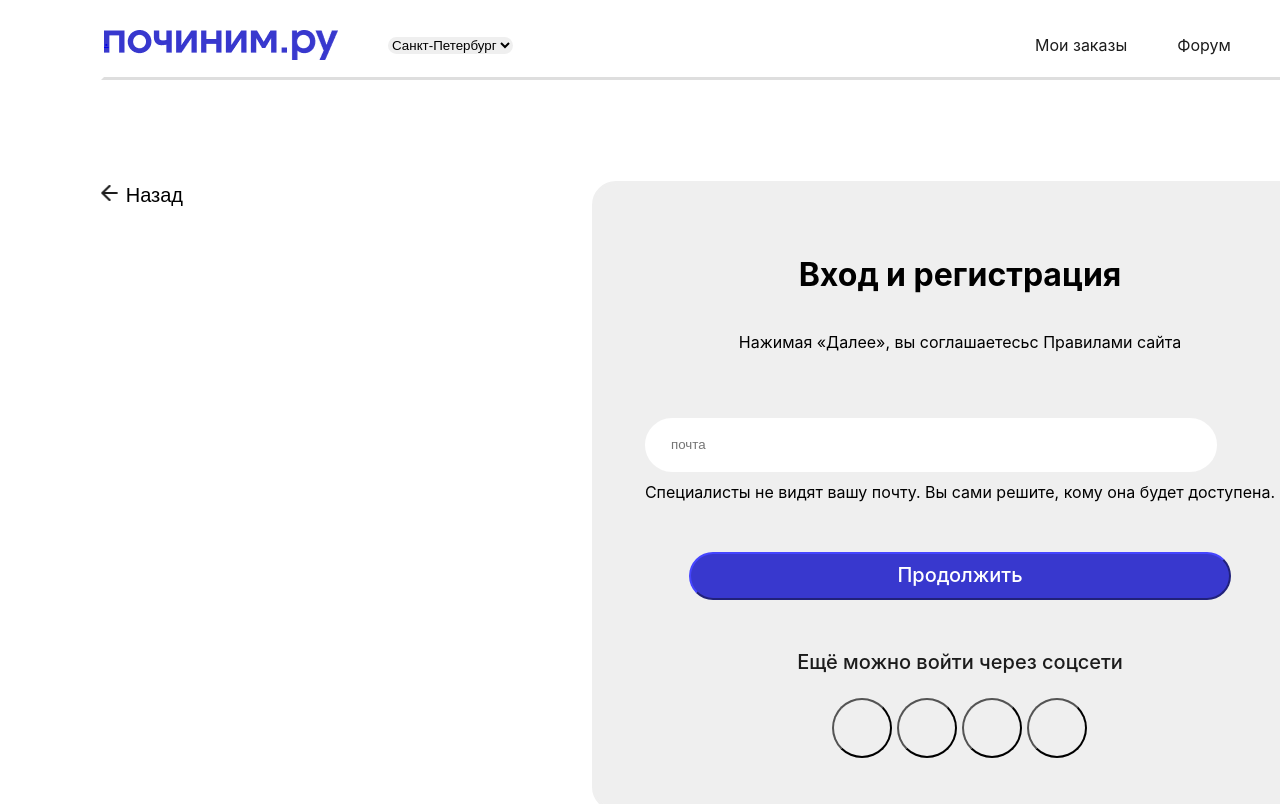
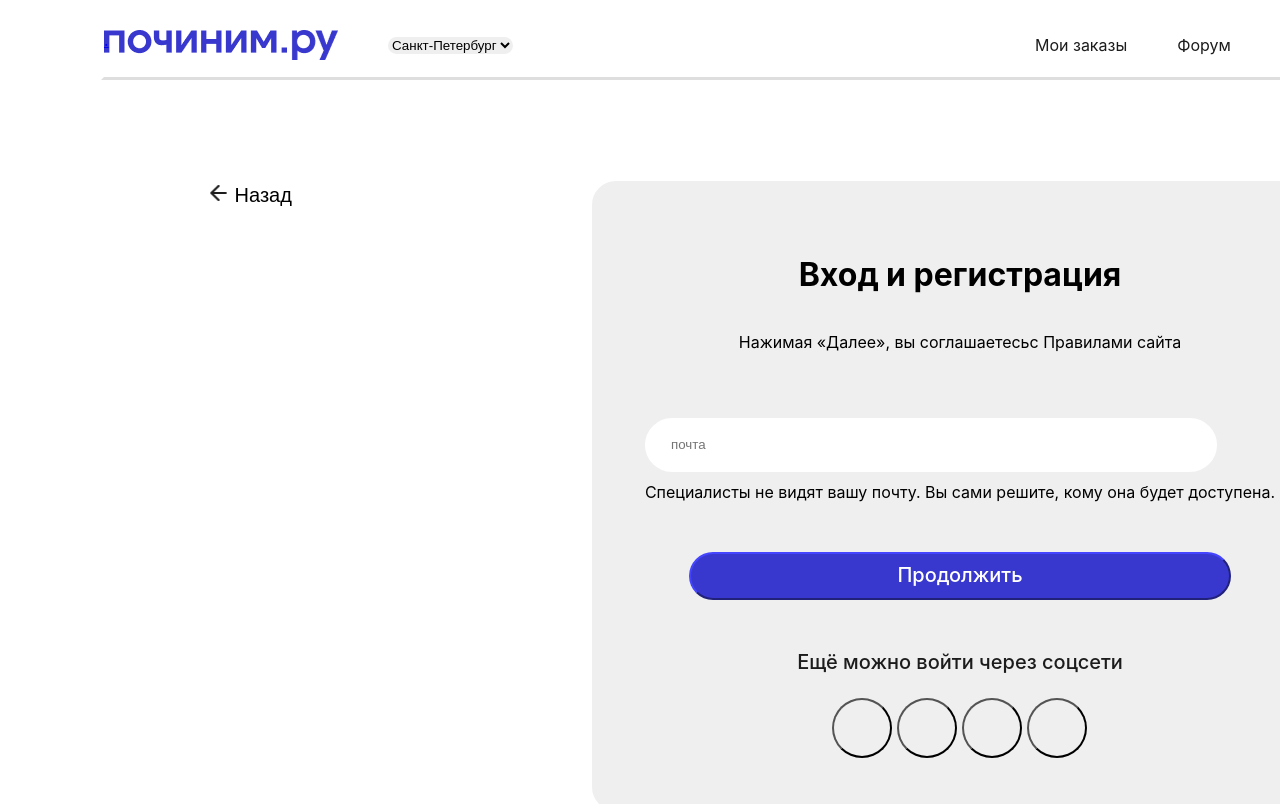
Before and after one commit to denisYakub/Pochinim.ru, a React (Create React App) app in the folder client/pochinim.ru/: page /SignInUp in a window 1280 px wide. Shown: the top 804 px of the page. Built offline with nearby package versions, Linux system fonts and the light colour scheme.

Commit message:
fixinf back-button position, adding text in loader

```diff
--- a/client/pochinim.ru/src/components/Loader/Loader.css
+++ b/client/pochinim.ru/src/components/Loader/Loader.css
@@ -7,6 +7,8 @@
     height: 100vh;
     background: var(--color-secondary-grey50);
     display: flex;
+    flex-direction: column;
+    gap: 10px;
     justify-content: center;
     align-items: center;
 }
@@ -15,3 +17,8 @@
     width: 120px;
     height: 120px;
 }
+
+.loader-text{
+    font-size: 40px;
+    color: var(--color-main-wihite);
+}
--- a/client/pochinim.ru/src/components/Loader/Loader.js
+++ b/client/pochinim.ru/src/components/Loader/Loader.js
@@ -3,13 +3,14 @@ import { motion } from "framer-motion";
 import '../Loader/Loader.css';
 import loadImg from '../../img/load.png';
 
-const Loader = ({showLoader, setShowLoader}) => {
+const Loader = ({showLoader, setShowLoader, text}) => {
     return(<div>
             {showLoader?
                 <div className="loader">
-                <motion.img src={loadImg} alt="It should be load image..." className="loader-img"
-                    animate={{rotate: 360}}
-                    transition={{repeat: Infinity, duration: 3, type: "tween"}}></motion.img>
+                    <motion.img src={loadImg} alt="It should be load image..." className="loader-img"
+                        animate={{rotate: 360}}
+                        transition={{repeat: Infinity, duration: 3, type: "tween"}}></motion.img>
+                    <text className="loader-text">{text}</text>
                 </div>
             :
                 <></>}
--- a/client/pochinim.ru/src/components/SignInUp/SignInUp.css
+++ b/client/pochinim.ru/src/components/SignInUp/SignInUp.css
@@ -7,6 +7,15 @@
     margin: 0 auto;
     display: flex;
     justify-content: center;
+}
+
+.inner-signInUp{
+    margin-top: 101px;
+    display: flex;
+    gap: 292px;
+    padding-right: 382px;
+    height: fit-content;
+    width: fit-content;
 }
 
 .back-icon{
@@ -24,8 +33,6 @@
 
 .inner-box{
     height: fit-content;
-    margin-top: 101px;
-    margin-bottom: 150px;
     display: flex;
     flex-direction: column;
     justify-items: center;
--- a/client/pochinim.ru/src/components/SignInUp/SignInUp.js
+++ b/client/pochinim.ru/src/components/SignInUp/SignInUp.js
@@ -53,11 +53,13 @@ const SignIn = () => {
 
     return(<Fragment>
         <div className="signInUp">
-            <div className='back-button-wrapper'>
-                <div className='back-icon'></div>
-                <button onClick={movePhaseBack} className='back-button'>Назад</button>
+            <div className="inner-signInUp">
+                <div className='back-button-wrapper'>
+                    <div className='back-icon'></div>
+                    <button onClick={movePhaseBack} className='back-button'>Назад</button>
+                </div>
+                {phase==0?comp0:phase==1?comp1:phase==2?comp2:phase==3?comp3:navigate('/')}
             </div>
-            {phase==0?comp0:phase==1?comp1:phase==2?comp2:phase==3?comp3:navigate('/')}
         </div>
         <Loader showLoader={showLoader} setShowLoader={setShowLoader}></Loader>
     </Fragment>);
--- a/client/pochinim.ru/src/components/SignUpAsMaster/SignUpAsMaster.css
+++ b/client/pochinim.ru/src/components/SignUpAsMaster/SignUpAsMaster.css
@@ -9,12 +9,18 @@
     justify-content: center;
     background-color: var(--color-main-wihite);
 }
+
+.inner-SignUpMaster{
+    margin-top: 101px;
+    display: flex;
+    gap: 292px;
+    padding-right: 382px;
+    height: fit-content;
+    width: fit-content;
+}
+
 .back-button-wrapper{
-    left: 101px;
-    top: 181px;
-    position: fixed;
     width: 90px;
-    height: fit-content;
     display: flex;
     align-items: baseline;
     justify-content: baseline;
@@ -34,7 +40,6 @@
 }
 
 .phases-window{
-    margin-top: 101px;
     padding: 50px;
     border-radius: 24px;
     height: fit-content;
--- a/client/pochinim.ru/src/components/SignUpAsMaster/SignUpAsMaster.js
+++ b/client/pochinim.ru/src/components/SignUpAsMaster/SignUpAsMaster.js
@@ -7,6 +7,7 @@ import MasterLocationEnter from "./phases/LocationEnter";
 import MasterEmailEnter from "./phases/EmailEnter";
 import MasterPhotoEnter from "./phases/PhotoEnter";
 import MasterPasswordEnter from "./phases/PasswordEnter";
+import Loader from '../Loader/Loader';
 
 const SignUpMaster = () => {
 
@@ -22,6 +23,8 @@ const SignUpMaster = () => {
     const [photo, setPhoto] = useState(null);
     const [password, setPassword] = useState("");
     const [code, setCode] = useState("");
+
+    const [showLoader, setShowLoader] = useState(false);
 
     const navigate = useNavigate();
 
@@ -75,7 +78,7 @@ const SignUpMaster = () => {
                     //savedata
                     console.log({fio, occupation, workingFrom, location, selectedOptionsLocation,
                         email, codeConf, photo, password});
-                    navigate('/');
+                    //navigate('/');
                 }
                 break;
             default:
@@ -90,6 +93,7 @@ const SignUpMaster = () => {
 
     return(<Fragment>
         <div className='SignUpMaster'>
+            <div className='inner-SignUpMaster'>
                 <div className='back-button-wrapper'>
                     <div className='back-icon'></div>
                     <button onClick={() => move(-1)} className='back-button'>Назад</button>
@@ -99,6 +103,8 @@ const SignUpMaster = () => {
                     <button onClick={() => move(1)} className='next-button'>Продолжить</button>
                 </div>
             </div>
+        </div>
+        <Loader showLoader={showLoader} setShowLoader={setShowLoader} text={"Отправляем код подтверждения"}></Loader>
     </Fragment>);
 };
 
```
Lines whose indentation alone changed are shown as unchanged.
